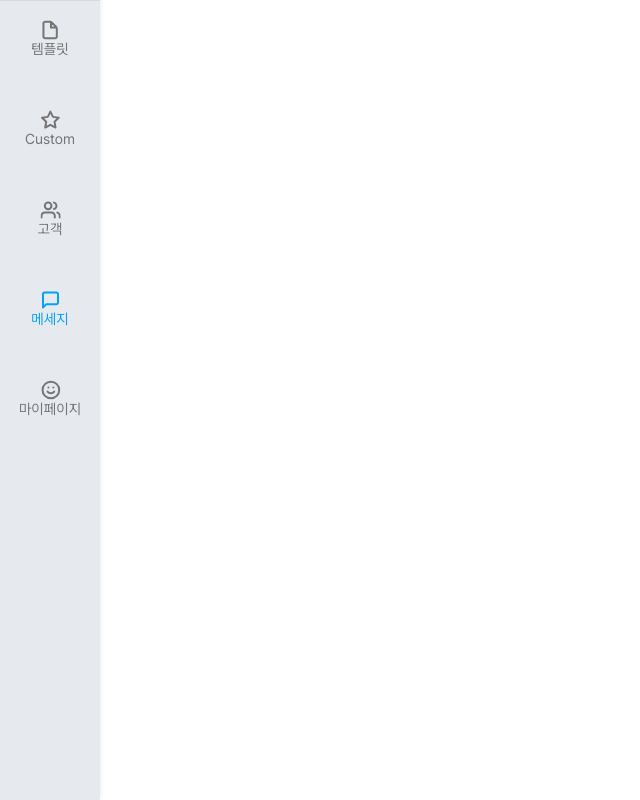
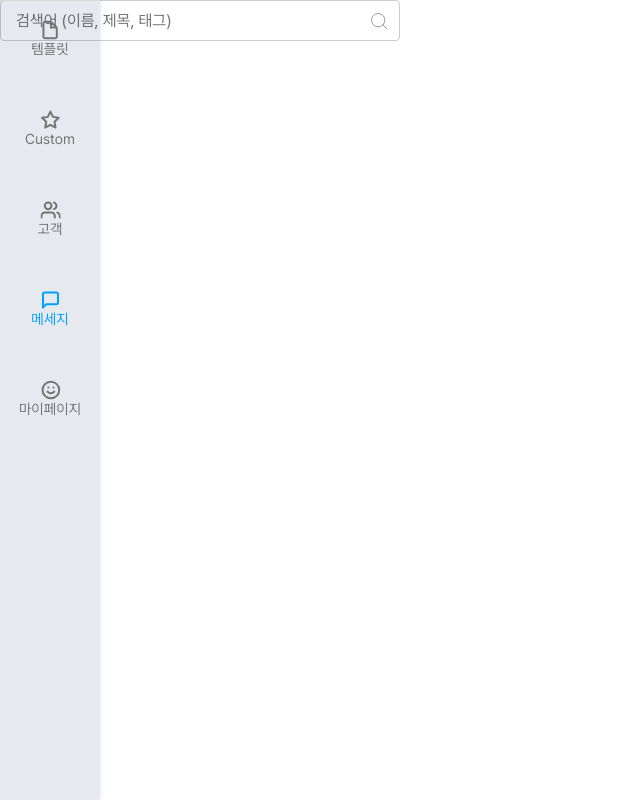
Before and after one commit to yulmam/ssenbi, a Next.js app: page /message in a window 1280 px wide. Shown: the whole page, without its empty margins (0-640 px from the left). Built offline with nearby package versions, Linux system fonts and the light colour scheme.

Commit message:
feat : message 페이지 구축

```diff
--- a/src/app/(pages)/message/page.tsx
+++ b/src/app/(pages)/message/page.tsx
@@ -1,3 +1,11 @@
+import SearchBar from "@/app/components/common/input/SearchBar";
+
 export default function MessagePage() {
-  return <></>;
+  const onChan = () => {};
+
+  return (
+    <>
+      <SearchBar onChange={onChan} placeholder="검색어 (이름, 제목, 태그)" />
+    </>
+  );
 }
```
